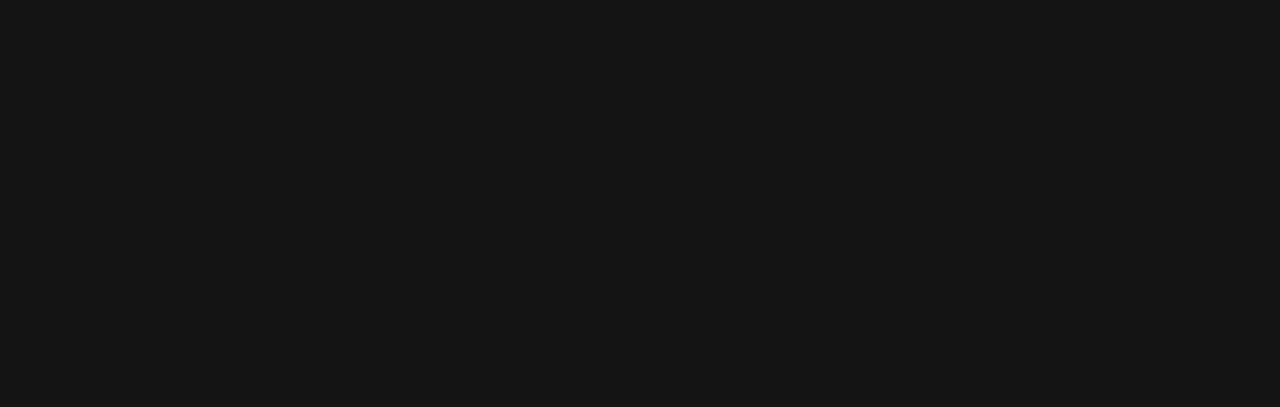
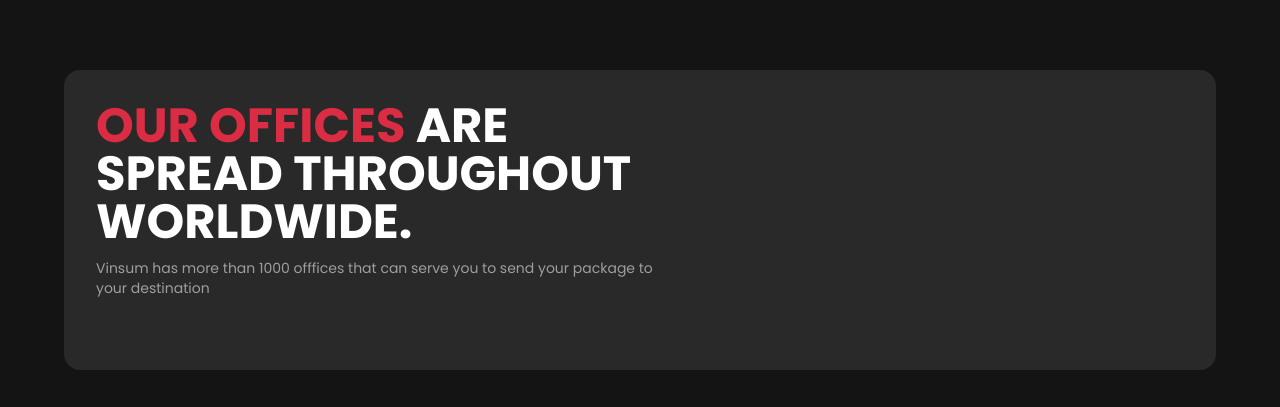
Before and after one commit to DevCodeHunt/vinsum-axpress, a React (Vite) app: page / in a window 1280 px wide. Shown: the part 3132-3539 px from the top of the page. Before the commit the page ends 3202 px from the top, so only its background shows below. Built offline with nearby package versions, Linux system fonts and the light colour scheme.

Commit message:
Office section

```diff
--- a/src/pages/Home/Home.jsx
+++ b/src/pages/Home/Home.jsx
@@ -1,6 +1,7 @@
 import AboutSection from "./sections/AboutSection";
 import AboutSection2 from "./sections/AboutSection2";
 import HeroSection from "./sections/HeroSection";
+import OfficeSection from "./sections/OfficeSection";
 import ServiceSection from "./sections/ServiceSection";
 
 const Home = () => {
@@ -10,6 +11,7 @@
       <AboutSection />
       <AboutSection2 />
       <ServiceSection />
+      <OfficeSection />
     </>
   );
 };
--- a/src/pages/Home/sections/OfficeSection.jsx
+++ b/src/pages/Home/sections/OfficeSection.jsx
@@ -1,5 +1,23 @@
+import Card from "../../../components/Card";
+
 const OfficeSection = () => {
-  return <div>OfficeSection</div>;
+  return (
+    <section className="wrapper my-10">
+      <Card hasBg>
+        <div className="space-y-3 max-w-xl">
+          <h1 className="card-title">
+            <span className="text-primary">OUR OFFICES</span> ARE SPREAD
+            THROUGHOUT WORLDWIDE.
+          </h1>
+          <p className="card-description">
+            Vinsum has more than 1000 offfices that can serve you to send your
+            package to your destination
+          </p>
+        </div>
+        <div className="mt-10"></div>
+      </Card>
+    </section>
+  );
 };
 
 export default OfficeSection;
```
